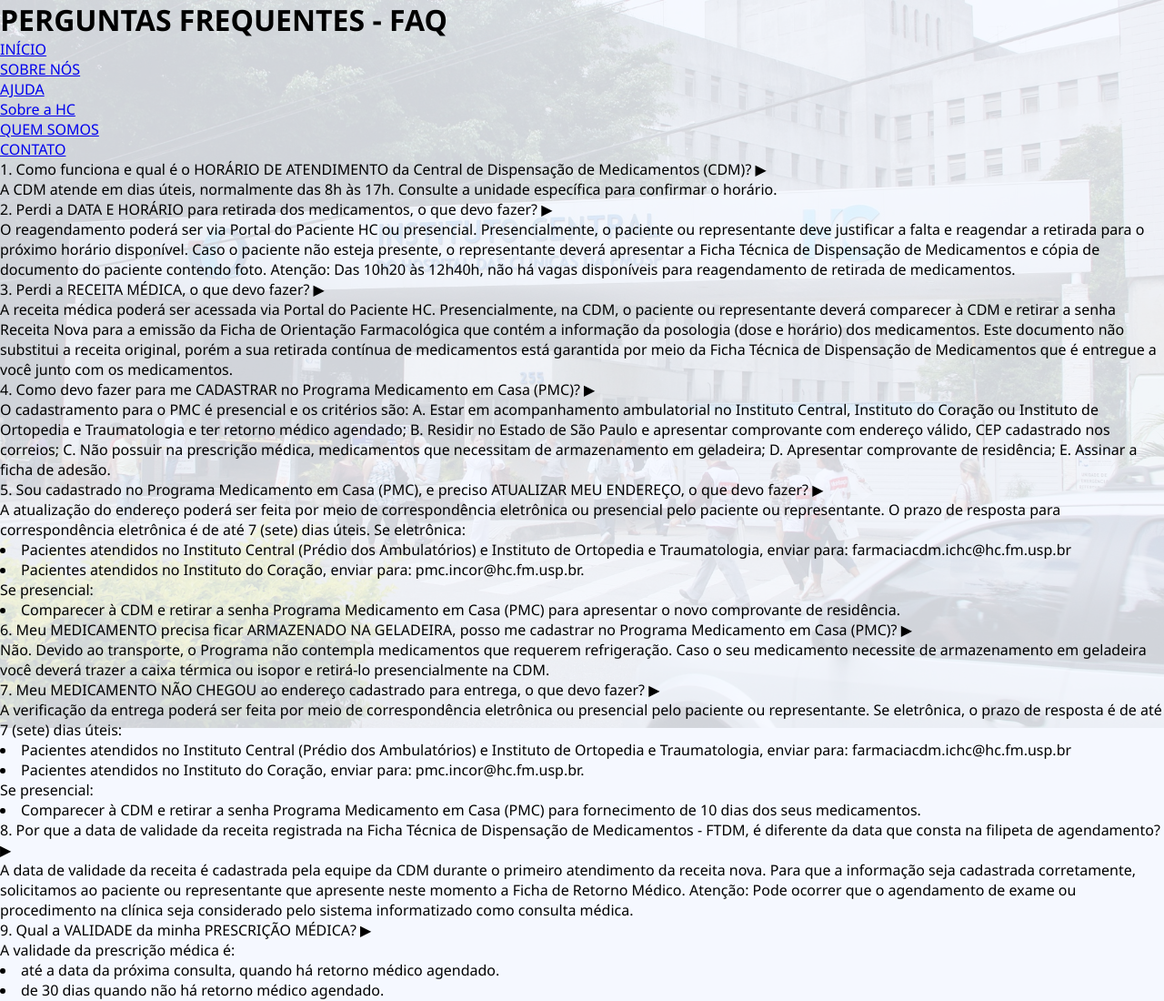
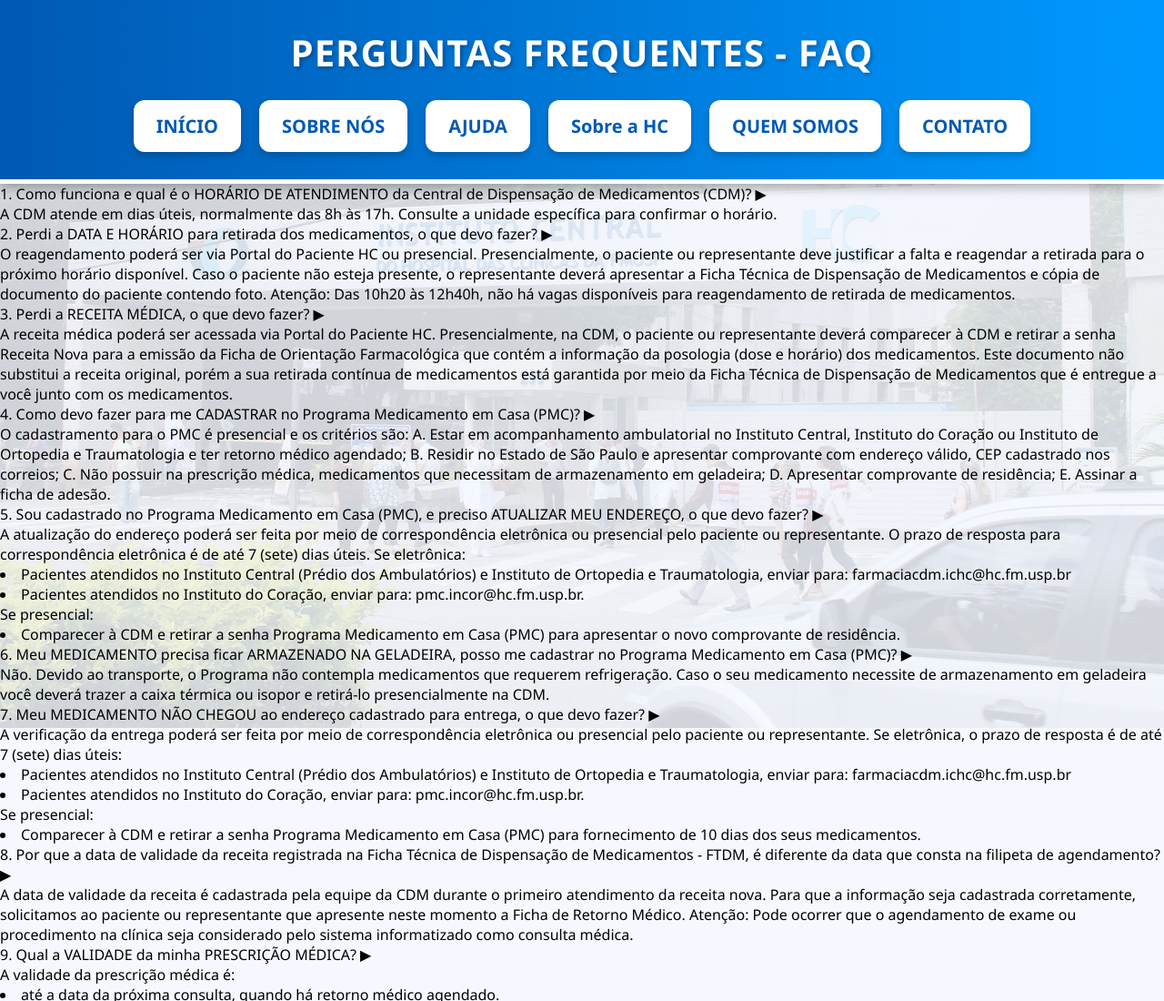
Before and after one commit to Challenge-2025-Sprint-1-1tdsph/FRONT-END-ENGINNERING, a plain HTML site: page faq.html in a window 1280 px wide. Shown: the top 1100 px of the page at 91% size. Drawn offline with Linux system fonts and the light colour scheme.

Commit message:
Fazendo a estilização do header de azul e também estilizando todos os botões acessíveis

```diff
--- a/css/style-faq.css
+++ b/css/style-faq.css
@@ -27,3 +27,51 @@ body::before {
   z-index: -1;
   pointer-events: none;
 }
+
+header {
+  background: linear-gradient(to right, #0059b3, #0099ff);
+  color: white;
+  padding: 30px 20px;
+  display: flex;
+  flex-direction: column;
+  align-items: center;
+  text-align: center;
+  box-shadow: 0 4px 12px rgba(0, 0, 0, 0.3);
+  border-bottom: 5px solid #ffffff;
+}
+
+header h1 {
+  font-size: 40px;
+  margin-bottom: 25px;
+  font-weight: 800;
+  letter-spacing: 1px;
+  text-shadow: 2px 2px 4px rgba(0, 0, 0, 0.3);
+  color: white;
+}
+
+nav ul {
+  list-style: none;
+  display: flex;
+  flex-wrap: wrap;
+  justify-content: center;
+  gap: 20px;
+}
+
+nav ul li a {
+  display: inline-block;
+  background-color: #ffffff;
+  color: #0059b3;
+  font-size: 20px;
+  font-weight: bold;
+  padding: 15px 25px;
+  border-radius: 12px;
+  text-decoration: none;
+  transition: all 0.3s ease;
+  box-shadow: 0 4px 8px rgba(0, 0, 0, 0.2);
+}
+
+nav ul li a:hover {
+  background-color: #90f8ff;
+  color: #000;
+  transform: scale(1.05);
+}
```
